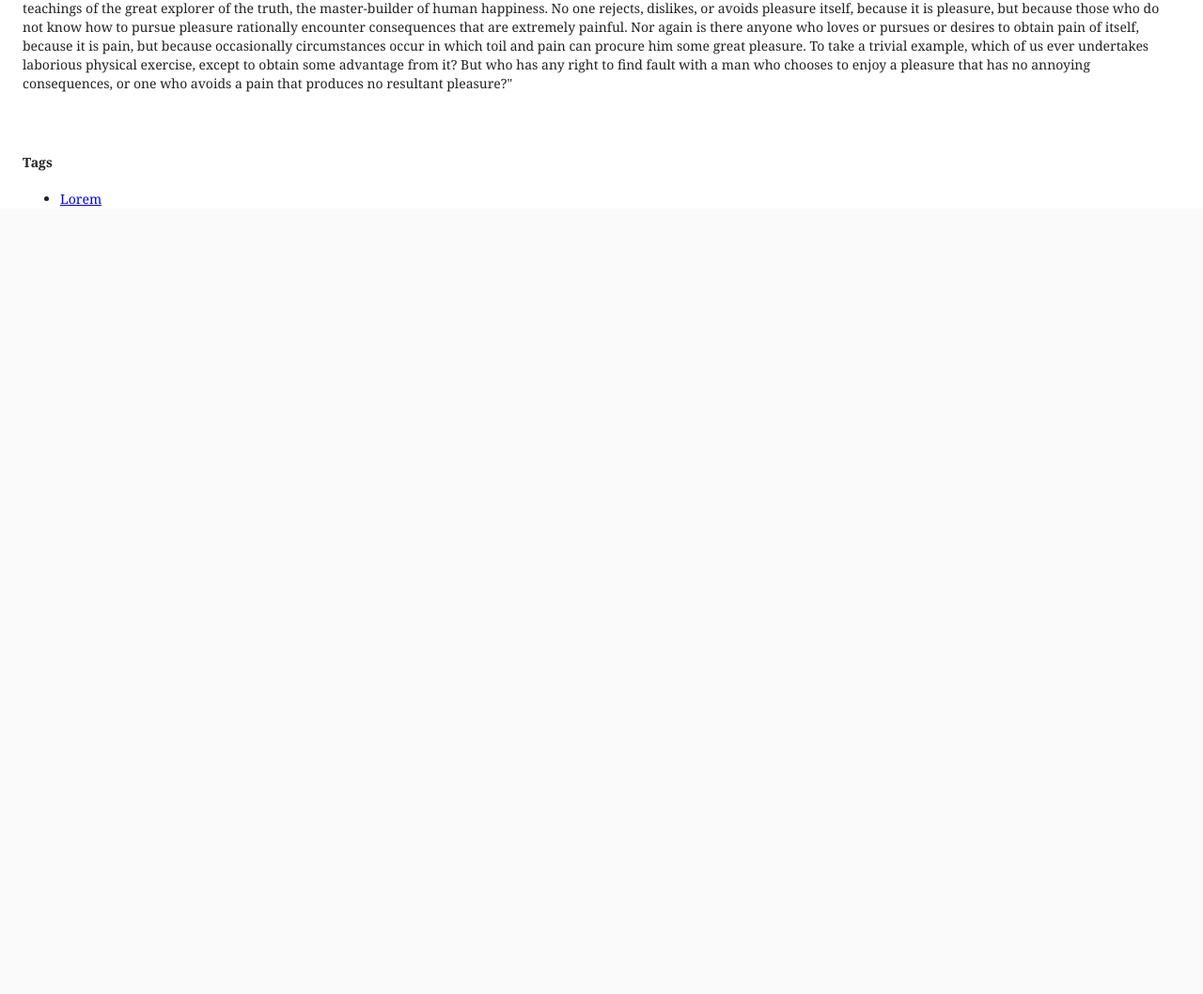
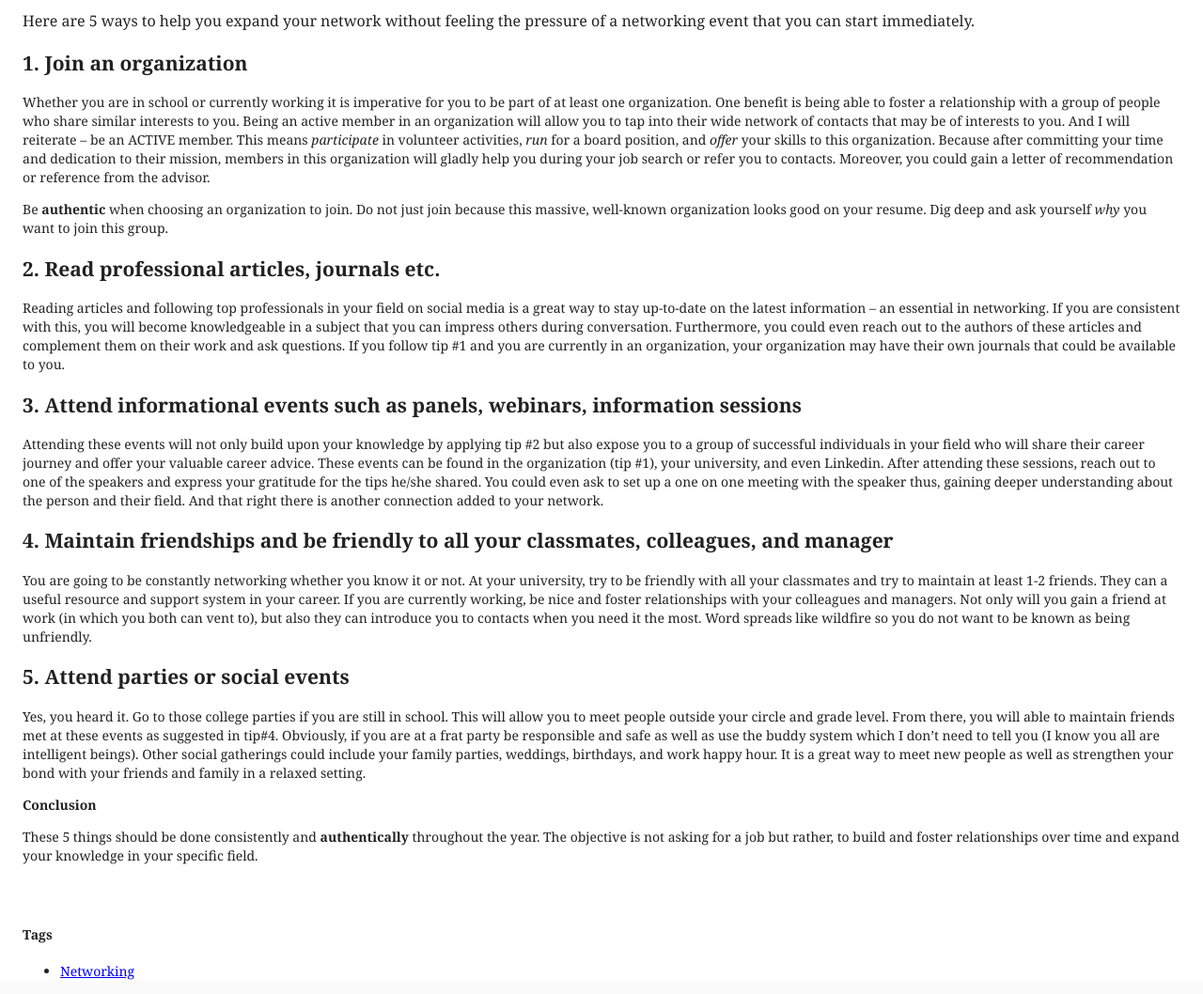
Before and after one commit to redxzeta/glowing-octo-garbanzo, a Gatsby site: page /blog/2020-08-31-1914-translation-by-h-rackham in a window 1280 px wide. Shown: the part 707-1765 px from the top of the page at 94% size. Before the commit the page ends 943 px from the top, so only its background shows below. Built offline with nearby package versions, Linux system fonts and the light colour scheme; Gatsby itself is replaced by a stand-in of ours.

Commit message:
Update Blog “2020-08-31-1914-translation-by-h-rackham”

```diff
--- a/src/pages/blog/2020-08-31-1914-translation-by-h-rackham.md
+++ b/src/pages/blog/2020-08-31-1914-translation-by-h-rackham.md
@@ -1,14 +1,36 @@
 ---
 templateKey: blog-post
-title: 1914 translation by H. Rackham
-date: 2020-08-31T22:44:10.794Z
-description: But I must explain to you how all this mistaken idea of denouncing
-  pleasure and praising pain was born and I will give you a complete account of
-  the system, and expound the actual teachings of the great explorer of the
-  truth,
+title: How you really should be networking
+date: 2020-10-06T14:00:16.513Z
+description: "Here are 5 ways to help you expand your network without feeling
+  the pressure of a networking event that you can start immediately. "
 featuredpost: true
-featuredimage: /img/qxfowy6yahqkprkwizsebvqtouwzbaxfqvo_kl04mg0.jpg
+featuredimage: /img/stocksnap_skbxljoili.jpeg
 tags:
-  - Lorem
+  - Networking
 ---
-"But I must explain to you how all this mistaken idea of denouncing pleasure and praising pain was born and I will give you a complete account of the system, and expound the actual teachings of the great explorer of the truth, the master-builder of human happiness. No one rejects, dislikes, or avoids pleasure itself, because it is pleasure, but because those who do not know how to pursue pleasure rationally encounter consequences that are extremely painful. Nor again is there anyone who loves or pursues or desires to obtain pain of itself, because it is pain, but because occasionally circumstances occur in which toil and pain can procure him some great pleasure. To take a trivial example, which of us ever undertakes laborious physical exercise, except to obtain some advantage from it? But who has any right to find fault with a man who chooses to enjoy a pleasure that has no annoying consequences, or one who avoids a pain that produces no resultant pleasure?"
+# <!--\\[if !supportLists]-->1. <!--\\[endif]-->Join an organization
+
+Whether you are in school or currently working it is imperative for you to be part of at least one organization. One benefit is being able to foster a relationship with a group of people who share similar interests to you. Being an active member in an organization will allow you to tap into their wide network of contacts that may be of interests to you. And I will reiterate – be an ACTIVE member. This means *participate* in volunteer activities, *run* for a board position, and *offer* your skills to this organization. Because after committing your time and dedication to their mission, members in this organization will gladly help you during your job search or refer you to contacts. Moreover, you could gain a letter of recommendation or reference from the advisor.
+
+Be **authentic** when choosing an organization to join. Do not just join because this massive, well-known organization looks good on your resume. Dig deep and ask yourself *why* you want to join this group.
+
+# <!--\\[if !supportLists]-->2. <!--\\[endif]-->Read professional articles, journals etc.
+
+Reading articles and following top professionals in your field on social media is a great way to stay up-to-date on the latest information – an essential in networking. If you are consistent with this, you will become knowledgeable in a subject that you can impress others during conversation. Furthermore, you could even reach out to the authors of these articles and complement them on their work and ask questions. If you follow tip #1 and you are currently in an organization, your organization may have their own journals that could be available to you.
+
+# <!--\\[if !supportLists]-->3. <!--\\[endif]-->Attend informational events such as panels, webinars, information sessions
+
+Attending these events will not only build upon your knowledge by applying tip #2 but also expose you to a group of successful individuals in your field who will share their career journey and offer your valuable career advice. These events can be found in the organization (tip #1), your university, and even Linkedin. After attending these sessions, reach out to one of the speakers and express your gratitude for the tips he/she shared. You could even ask to set up a one on one meeting with the speaker thus, gaining deeper understanding about the person and their field. And that right there is another connection added to your network.
+
+# <!--\\[if !supportLists]-->4. <!--\\[endif]-->Maintain friendships and be friendly to all your classmates, colleagues, and manager
+
+You are going to be constantly networking whether you know it or not. At your university, try to be friendly with all your classmates and try to maintain at least 1-2 friends. They can a useful resource and support system in your career. If you are currently working, be nice and foster relationships with your colleagues and managers. Not only will you gain a friend at work (in which you both can vent to), but also they can introduce you to contacts when you need it the most. Word spreads like wildfire so you do not want to be known as being unfriendly.
+
+# <!--\\[if !supportLists]-->5. <!--\\[endif]-->Attend parties or social events
+
+Yes, you heard it. Go to those college parties if you are still in school. This will allow you to meet people outside your circle and grade level. From there, you will able to maintain friends met at these events as suggested in tip#4. Obviously, if you are at a frat party be responsible and safe as well as use the buddy system which I don’t need to tell you (I know you all are intelligent beings). Other social gatherings could include your family parties, weddings, birthdays, and work happy hour. It is a great way to meet new people as well as strengthen your bond with your friends and family in a relaxed setting.
+
+**Conclusion**
+
+These 5 things should be done consistently and **authentically** throughout the year. The objective is not asking for a job but rather, to build and foster relationships over time and expand your knowledge in your specific field.
```
Also changed, not shown: 1 other file.
